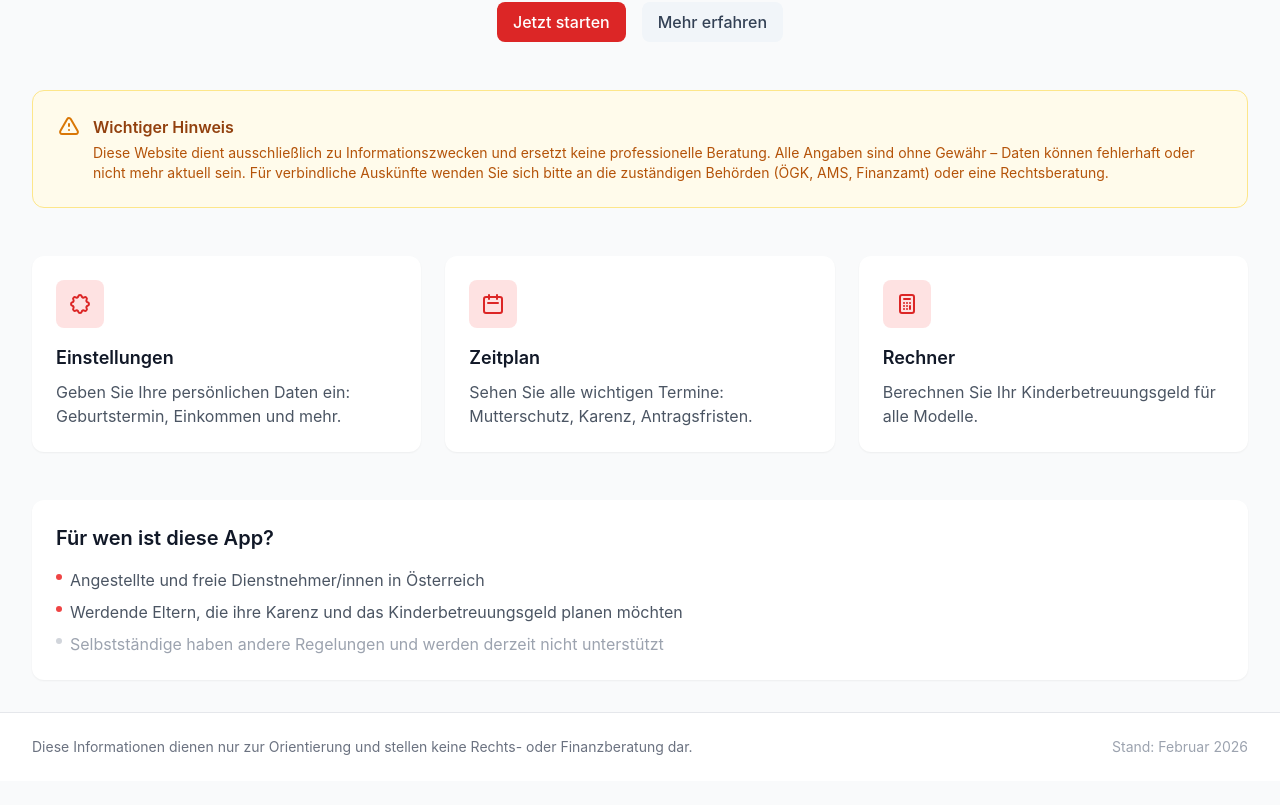
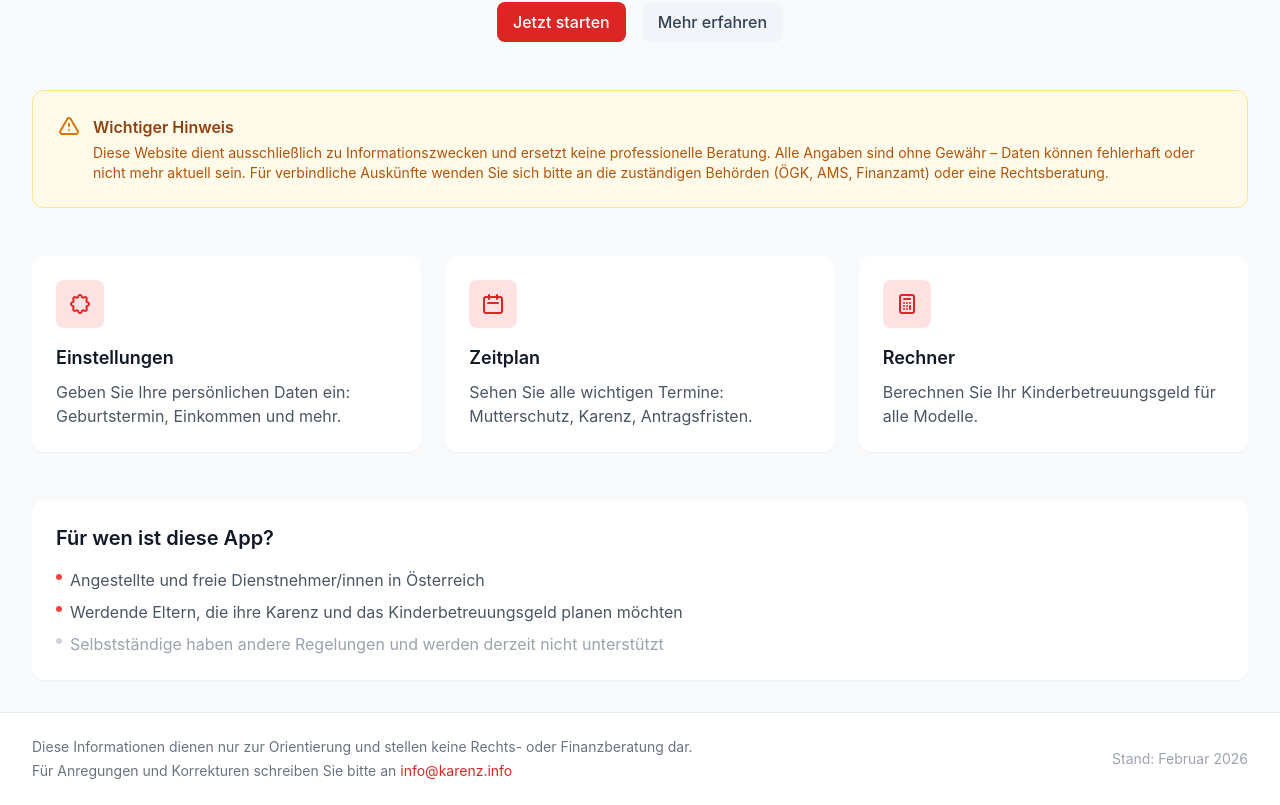
Before and after one commit to mydea/karenz-at, a React (Vite) app: page / in a window 1280 px wide. Shown: the part 247-1052 px from the top of the page. Before the commit the page ends 1028 px from the top, so only its background shows below. Built offline with nearby package versions, Linux system fonts and the light colour scheme.

Commit message:
add email for contact

```diff
--- a/src/components/Layout.tsx
+++ b/src/components/Layout.tsx
@@ -57,12 +57,23 @@ export default function Layout() {
 
       <footer className="border-t border-gray-200 bg-white">
         <div className="mx-auto max-w-7xl px-4 py-6 sm:px-6 lg:px-8">
-          <div className="flex flex-col items-center justify-between gap-4 sm:flex-row">
-            <p className="text-sm text-gray-500">
-              Diese Informationen dienen nur zur Orientierung und stellen keine Rechts- oder
-              Finanzberatung dar.
-            </p>
-            <p className="text-sm text-gray-400">Stand: Februar 2026</p>
+          <div className="flex flex-col items-center justify-between gap-4 text-center sm:flex-row sm:text-left">
+            <div className="space-y-1">
+              <p className="text-sm text-gray-500">
+                Diese Informationen dienen nur zur Orientierung und stellen keine Rechts- oder
+                Finanzberatung dar.
+              </p>
+              <p className="text-sm text-gray-500">
+                Für Anregungen und Korrekturen schreiben Sie bitte an{' '}
+                <a
+                  href="mailto:info@karenz.info"
+                  className="text-primary-600 hover:text-primary-700 hover:underline"
+                >
+                  info@karenz.info
+                </a>
+              </p>
+            </div>
+            <p className="text-sm text-gray-400 whitespace-nowrap">Stand: Februar 2026</p>
           </div>
         </div>
       </footer>
```
